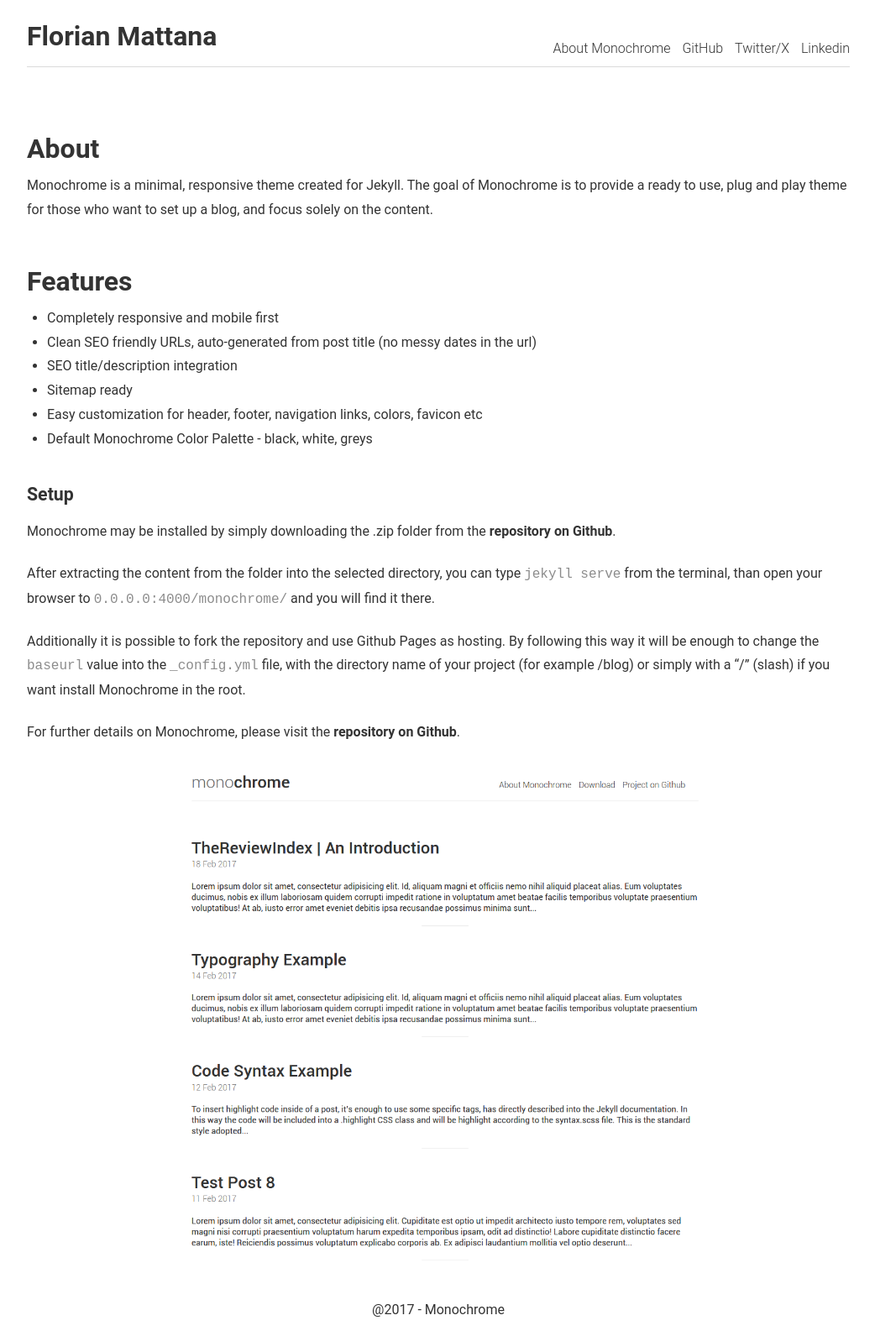
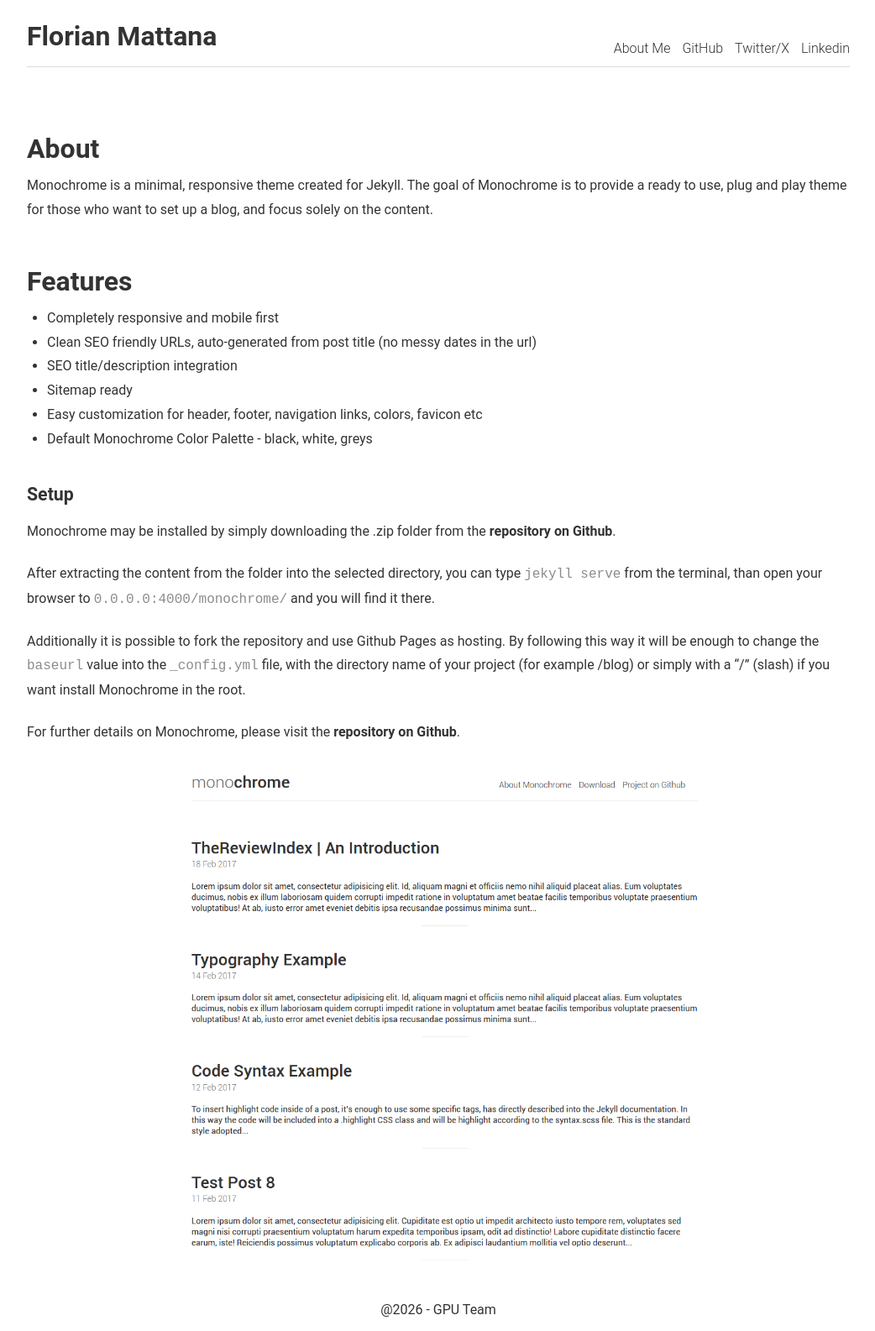
Before and after one commit to florianmattana/florian, a Jekyll site: the page built from about.md, in a window 1280 px wide. Shown: the whole page at 84% size, without its empty margins (118-1160 px from the left). Built offline with Jekyll 4.4.1, drawn with Linux system fonts in a browser that asks for light colours.

Commit message:
title change

```diff
--- a/_includes/footer.html
+++ b/_includes/footer.html
@@ -1 +1 @@
-<footer><span>@2017 - Monochrome</span></footer>
+<footer><span>@2026 - GPU Team</span></footer>
--- a/about.md
+++ b/about.md
@@ -1,6 +1,6 @@
 ---
 layout: page
-title: About Monochrome
+title: About Me
 description: This page describes monochrome.
 ---
 ## About
```
